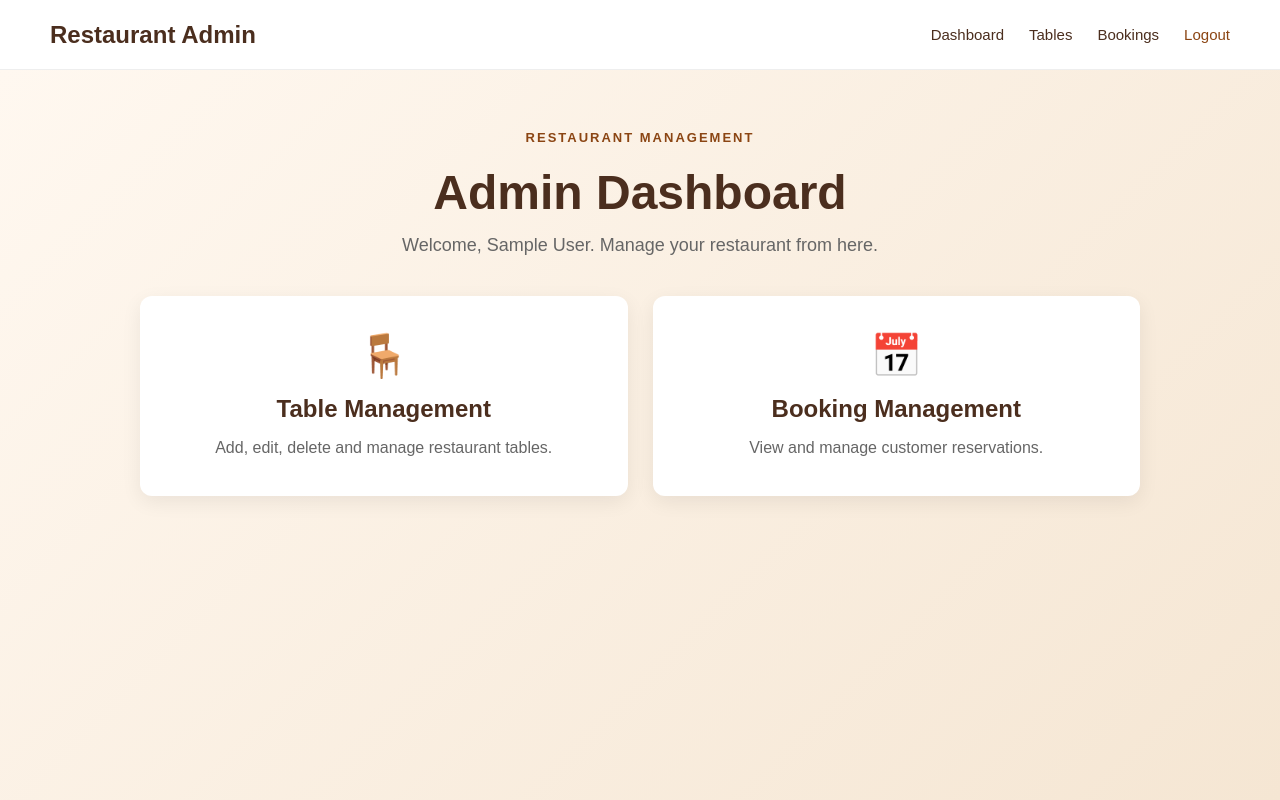
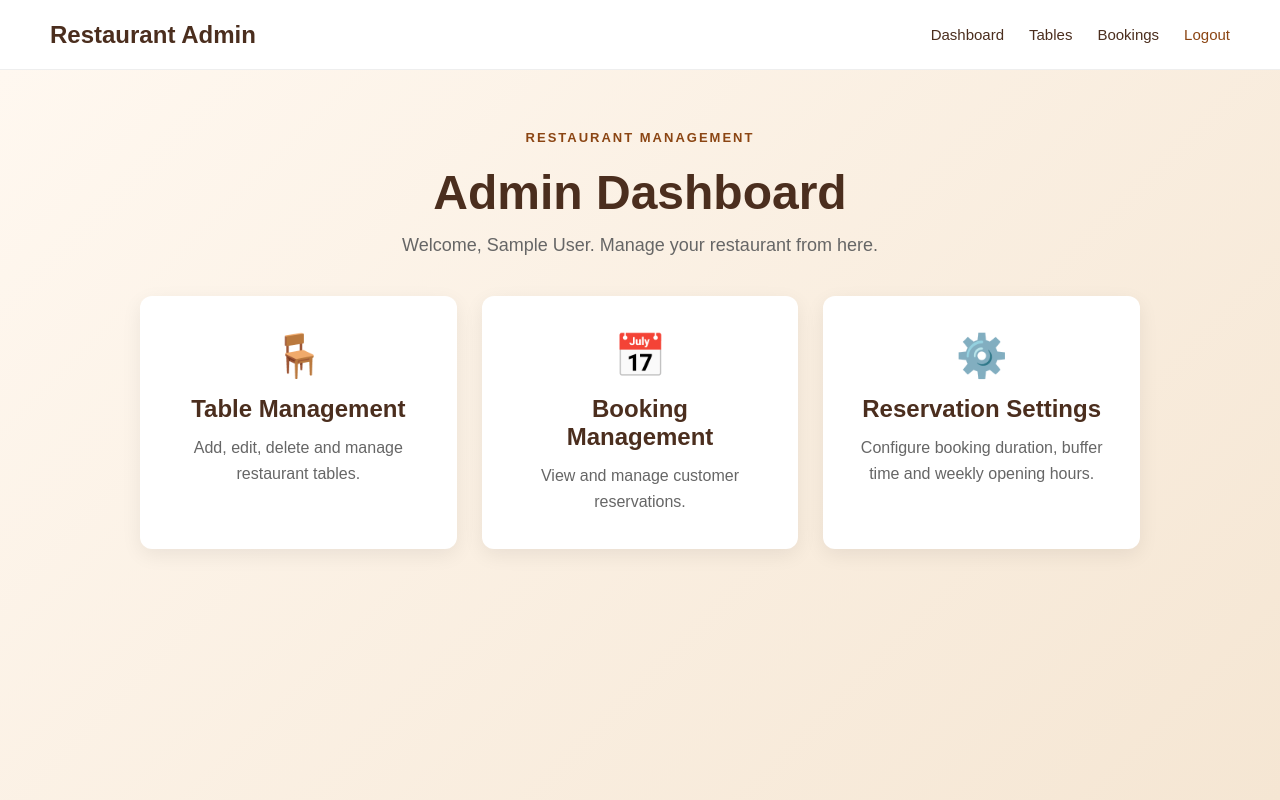
Before and after one commit to DEvIL-coderr/restaurant-reservation-system, a React (Vite) app in the folder frontend/: page /admin in a window 1280 px wide. Built offline with nearby package versions, Linux system fonts and the light colour scheme; sample sign-in values are in the browser's storage.

Commit message:
Add reservation settings shortcut to admin dashboard

```diff
--- a/frontend/src/pages/AdminDashboard.jsx
+++ b/frontend/src/pages/AdminDashboard.jsx
@@ -106,6 +106,15 @@ function AdminDashboard() {
                             </p>
                         </Link>
 
+                        <Link
+                            to="/admin/settings"
+                            className="admin-card"
+                        >
+                            <div className="admin-card-icon">⚙️</div>
+                            <h2>Reservation Settings</h2>
+                            <p>Configure booking duration, buffer time and weekly opening hours.</p>
+                        </Link>
+
                     </div>
 
                 </div>
```
